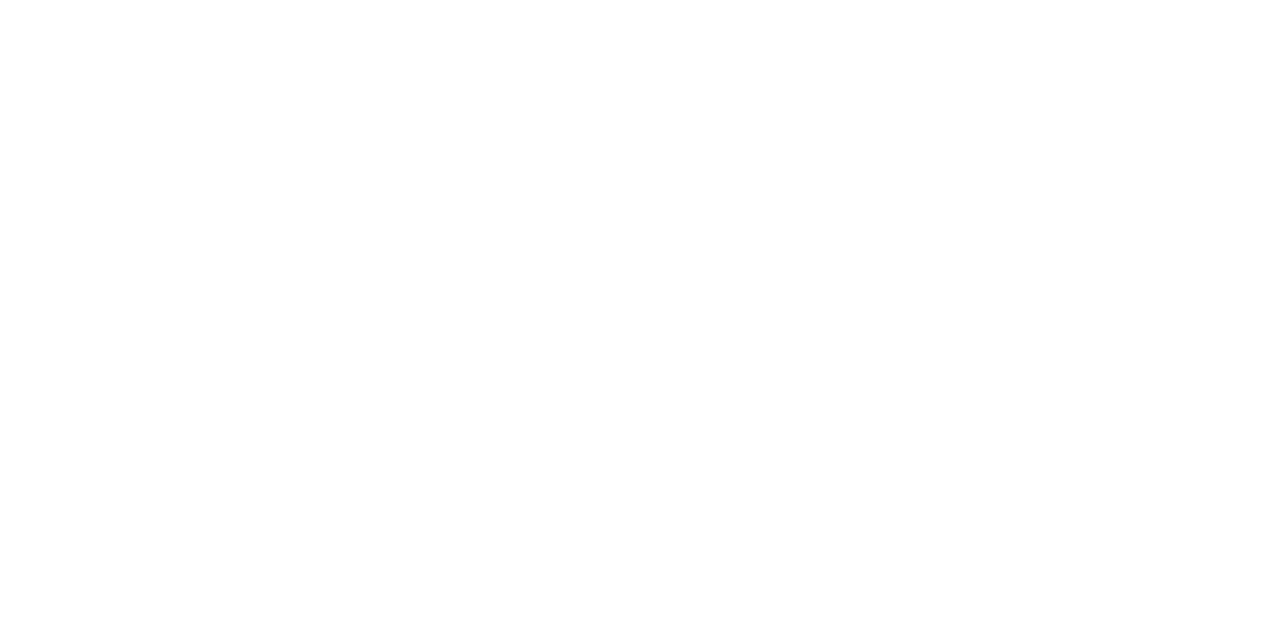
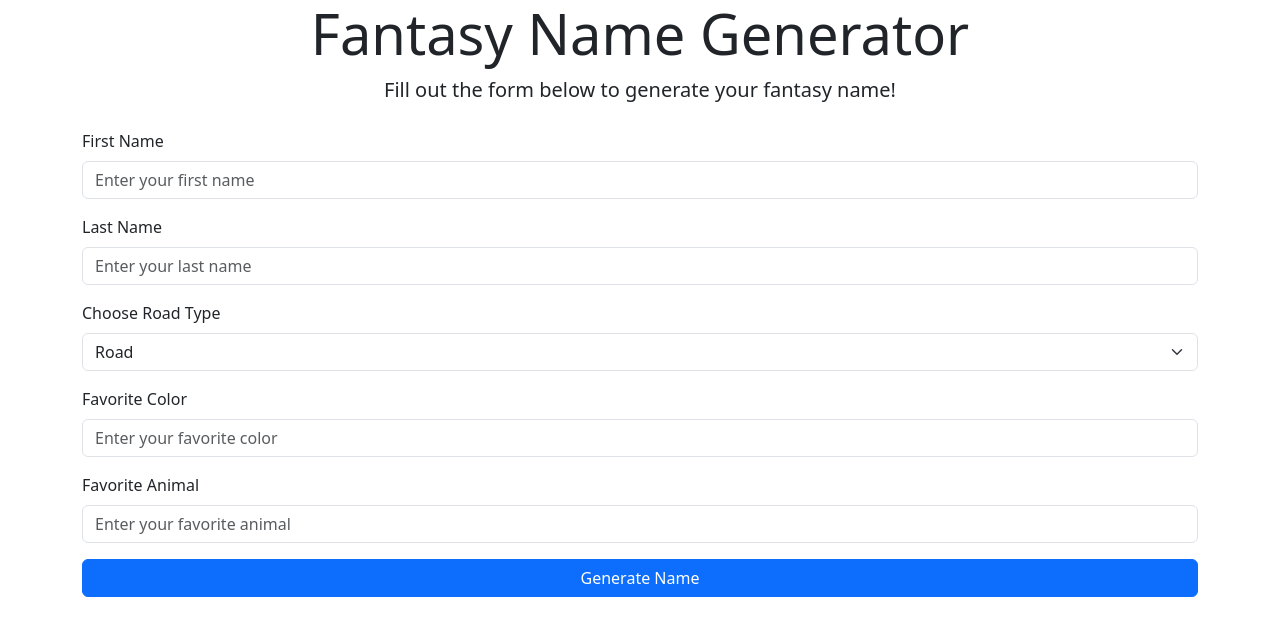
Before and after one commit to FRHSDHankH/DecMonthlyWebsite-NameGenerator, a plain HTML site: page index.html in a window 1280 px wide. Drawn offline with nearby package versions, Linux system fonts and the light colour scheme.

Commit message:
Finished HTML

```diff
--- a/index.html
+++ b/index.html
@@ -1,4 +1,4 @@
-<!doctype html>
+<!DOCTYPE html>
 <html lang="en">
   <head>
     <title>Name Generator</title>
@@ -16,14 +16,65 @@
       integrity="sha384-T3c6CoIi6uLrA9TneNEoa7RxnatzjcDSCmG1MXxSR1GAsXEV/Dwwykc2MPK8M2HN"
       crossorigin="anonymous"
     />
-    <link rel="stylesheet" href="style.css">
+    <link rel="stylesheet" href="style.css" />
   </head>
 
   <body>
     <header>
       <!-- place navbar here -->
     </header>
-    <main></main>
+    <main>
+      <div class="container">
+        <!-- Instructions -->
+        <div class="row text-center">
+          <div class="col-12 display-4">
+            Fantasy Name Generator
+          </div>
+        </div>
+        <div class="row text-center mt-2 mb-4">
+          <div class="col-12 fs-5">
+            Fill out the form below to generate your fantasy name!
+          </div>
+        </div>
+        <!-- Form Section -->
+        <form class="mb-4" id="fantasyForm">
+          <!-- Get First Name -->
+          <div class="mb-3">
+            <label for="firstName" class="form-label">First Name</label>
+            <input type="text" class="form-control" id="firstName" placeholder="Enter your first name">
+          </div>
+          <!-- Get Last Name -->
+          <div class="mb-3">
+            <label for="lastName" class="form-label">Last Name</label>
+            <input type="text" class="form-control" id="lastName" placeholder="Enter your last name">
+          </div>
+          <!-- Get Road Type -->
+          <div class="mb-3">
+            <label for="roadType" class="form-label">Choose Road Type</label>
+            <select id="roadType" class="form-select">
+              <option value="road">Road</option>
+              <option value="street">Street</option>
+              <option value="avenue">Avenue</option>
+              <option value="other">Other</option>
+            </select>
+          </div>
+          <!-- Get Favorite Color -->
+          <div class="mb-3">
+            <label for="favoriteColor" class="form-label">Favorite Color</label>
+            <input type="text" class="form-control" id="favColor" placeholder="Enter your favorite color">
+          </div>
+          <!-- Get Favorite Animal -->
+          <div class="mb-3">
+            <label for="favoriteAnimal" class="form-label">Favorite Animal</label>
+            <input type="text" class="form-control" id="favAnimal" placeholder="Enter your favorite animal">
+          </div>
+          <!-- Submit Button -->
+          <button type="submit" class="btn btn-primary w-100">Generate Name</button>
+        </form>
+        <!-- Generated Name Output -->
+        <div class="result" id="result"></div>
+      </div>
+    </main>
     <footer>
       <!-- place footer here -->
     </footer>
```
